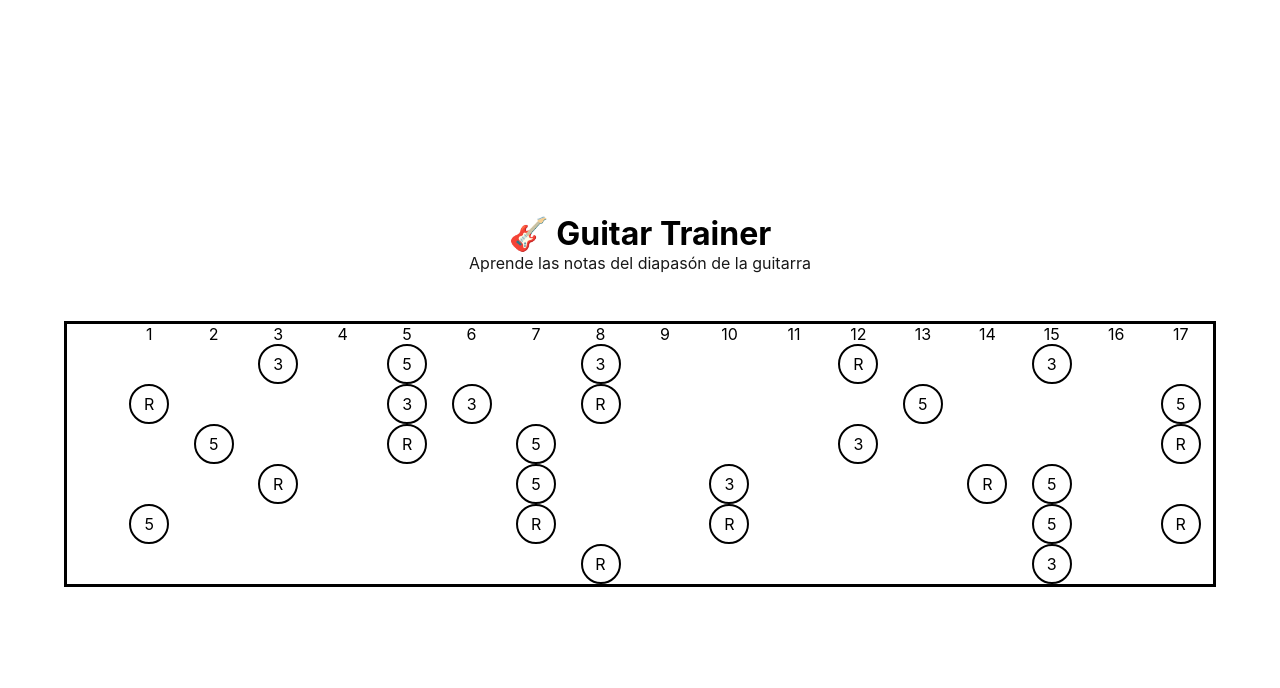
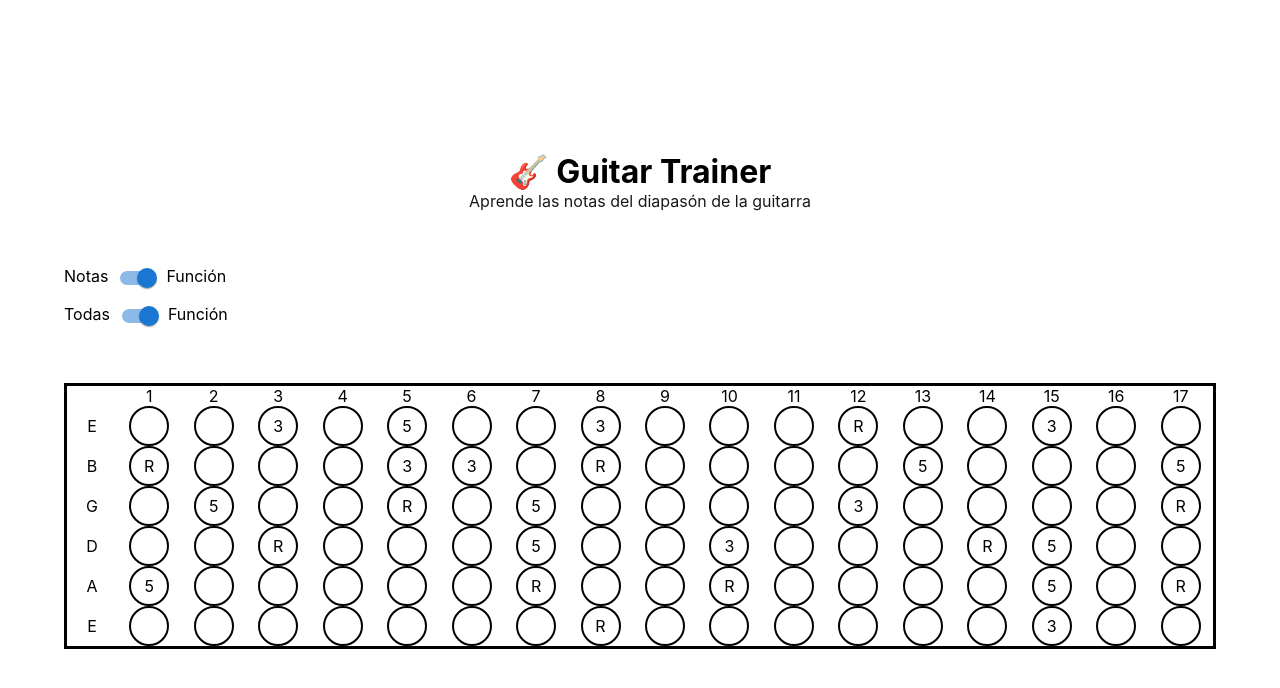
Before and after one commit to DeFrankCom/guitar-trainer, a React (Vite) app: page / in a window 1280 px wide. Shown: the top 688 px of the page. Built offline with nearby package versions, Linux system fonts and the light colour scheme.

Commit message:
added switch controls

```diff
--- a/src/App.tsx
+++ b/src/App.tsx
@@ -1,6 +1,18 @@
+import { useState } from "react";
 import { Fretboard } from '@/components/Fretboard';
+import Switch from '@mui/material/Switch';
+
 
 function App() {
+  const [checked, setChecked] = useState(true);
+  const [viewOnlyFunction, setViewOnlyFunction] = useState(true);
+  const handleChange = (event: React.ChangeEvent<HTMLInputElement>) => {
+    setChecked(event.target.checked);
+  };
+  const handleVisibility= (event: React.ChangeEvent<HTMLInputElement>) => {
+    setViewOnlyFunction(event.target.checked);
+  };
+
   return (
     <div className="flex flex-col justify-center gap-[3rem] min-h-screen bg-gradient-to-br from-slate-800 to-slate-700 text-white overflow-x-hidden">
       <header className="w-full px-5 py-5 bg-black/20 backdrop-blur-md">
@@ -11,9 +23,26 @@ function App() {
           Aprende las notas del diapasón de la guitarra
         </p>
       </header>
-
+      <div>
+        <div>
+          <label>Notas</label>
+          <Switch
+            checked={checked}
+            onChange={handleChange}
+          />
+          <label>Función</label>
+        </div>
+        <div>
+          <label>Todas</label>
+          <Switch
+            checked={viewOnlyFunction}
+            onChange={handleVisibility}
+          />
+          <label>Función</label>
+        </div>
+      </div>
       <main className="flex flex-col items-center gap-5 p-5 w-full">
-        <Fretboard />
+        <Fretboard showNotes={!checked} viewOnlyFunction={viewOnlyFunction} />
       </main>
     </div>
   )
--- a/src/components/Fretboard.tsx
+++ b/src/components/Fretboard.tsx
@@ -5,17 +5,14 @@ import { cagedPositions } from '@/utils/cagedPositions';
 import { Note } from '@/components/Note';
 // Definición de las posiciones, etiquetas y colores según la imagen
 
-const colorMap: Record<string, string> = {
-  red: 'bg-red-500 border-red-600 text-white',
-  blue: 'bg-blue-500 border-blue-600 text-white',
-  cyan: 'bg-cyan-400 border-cyan-600 text-white',
-  green: 'bg-green-500 border-green-600 text-white',
-  yellow: 'bg-yellow-400 border-yellow-500 text-yellow-900',
-};
-
 const NUM_FRETS = 17;
 
-export const Fretboard: React.FC = () => {
+type FretboardProps = {
+  showNotes: boolean;
+  viewOnlyFunction: boolean;
+}
+
+export const Fretboard: React.FC<FretboardProps> = ({ showNotes: showNoteName, viewOnlyFunction}) => {
   const [fretboardData] = useState<FretboardData>(() => generateFretboardData(NUM_FRETS));
 
   return (
@@ -37,12 +34,12 @@ export const Fretboard: React.FC = () => {
         {fretboardData.strings.map((guitarString: FretboardData['strings'][number]) => (
           <div key={guitarString.stringNumber} className="flex mb-0.5 items-center w-full">
             <div className="bg-guitar-dark text-gray-100 py-3 px-2 text-center font-bold text-sm rounded min-w-[50px] mr-2.5 flex-shrink-0 flex items-center justify-center">
-              {/* Puedes mostrar la nota al aire si lo deseas */}
+              {guitarString.openNote}
             </div>
             <div className="flex flex-1 gap-0.5 w-full">
               {guitarString.notes.map((note: FretboardNote) => {
                 const pos = cagedPositions.find((p: any) => p.string === note.string && p.fret === note.fret);
-                return <Note key={note.fret} pos={pos} note={note} />;
+                return <Note key={note.fret} pos={pos} note={note} showNoteName={showNoteName} viewOnlyFunction={viewOnlyFunction} />;
               })}
             </div>
           </div>
--- a/src/components/Note.tsx
+++ b/src/components/Note.tsx
@@ -7,22 +7,25 @@ const colorMap: Record<string, string> = {
     cyan: 'bg-cyan-400 border-cyan-600 text-white',
     green: 'bg-green-500 border-green-600 text-white',
     yellow: 'bg-yellow-400 border-yellow-500 text-yellow-900',
+    none: '',
   };
 
 type NoteProps = {
   pos: ShapeFretLocation;
-  note: FretboardNote
+  note: FretboardNote;
+  showNoteName: boolean;
+  viewOnlyFunction: boolean;
 };
 
-export const Note: React.FC<NoteProps> = ({pos, note}) => {
+export const Note: React.FC<NoteProps> = ({pos, note, showNoteName, viewOnlyFunction}) => {
   return (
     <div key={note.fret} className="flex items-center justify-center min-h-[40px] flex-1">
-      {pos && (
+      {(pos || viewOnlyFunction) && (
         <div
         key={note.fret}
-        className={`flex items-center justify-center h-full min-w-[40px] rounded-full border-2 font-bold text-lg shadow-md ${colorMap[pos.color]}`}
+        className={`flex items-center justify-center h-full min-w-[40px] rounded-full border-2 font-bold text-lg shadow-md ${colorMap[pos?.color ?? "none"]}`}
       >
-        {pos.label}
+        {(showNoteName || ! viewOnlyFunction) ? note.note : pos?.label}
       </div>
       )}
     </div>
```
